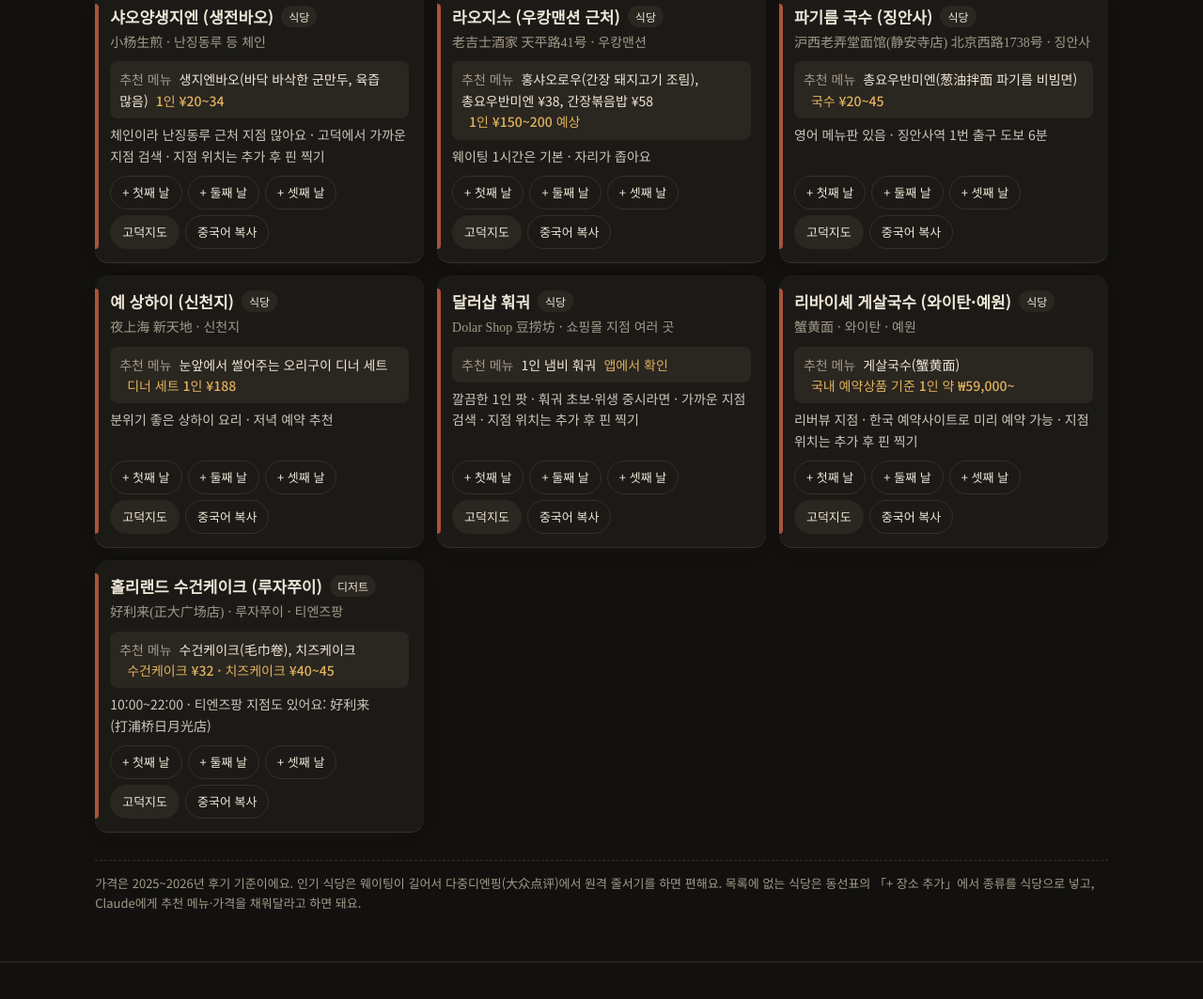
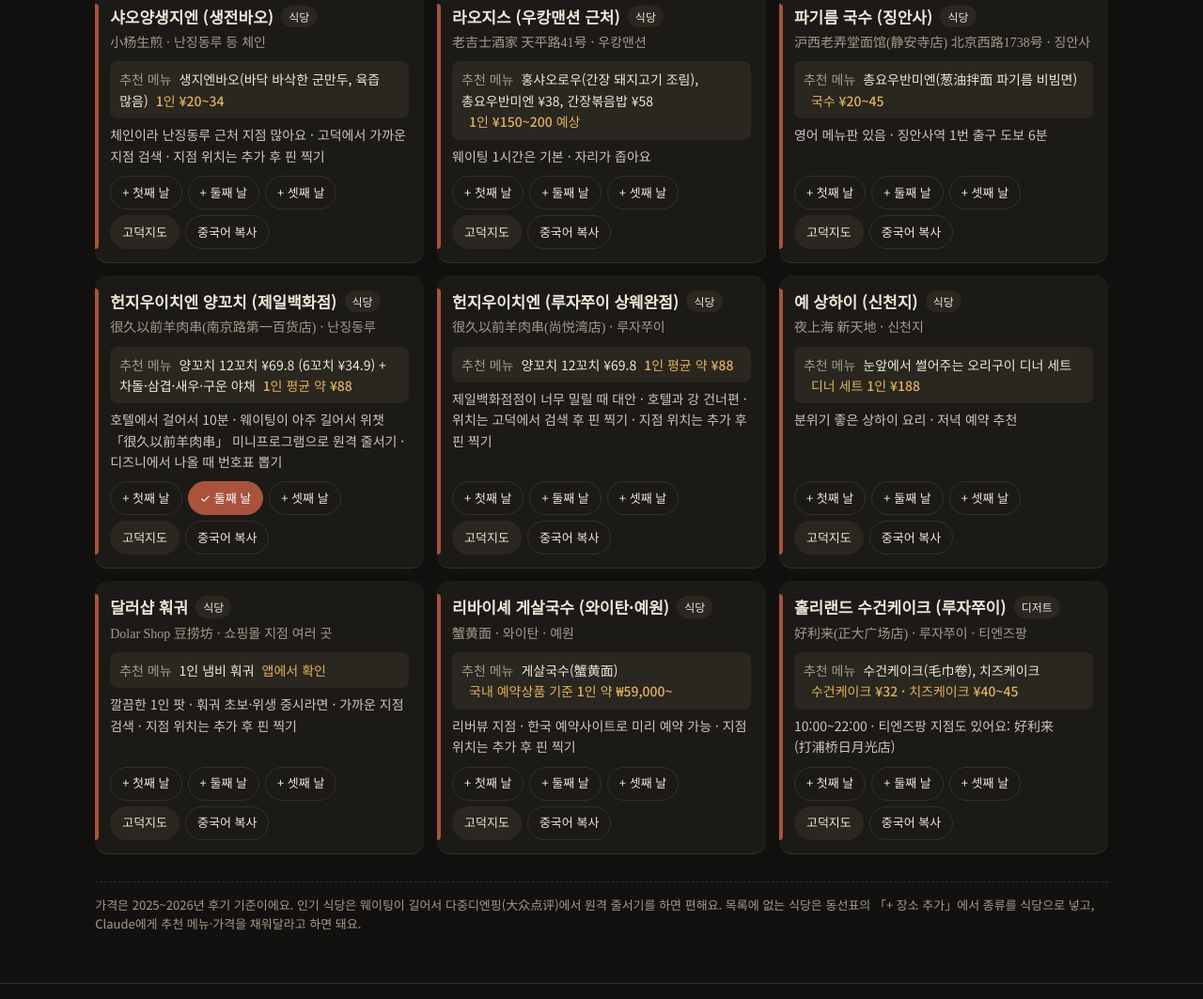
Before and after one commit to thesummmni/shanghai-trip, a plain HTML site: page index.html in a window 1280 px wide. Shown: the part 9863-10926 px from the top of the page at 94% size. Drawn offline with nearby package versions, Linux system fonts and the light colour scheme.

Commit message:
둘째 날 디즈니 후 헌지우이치엔(제일백화점점) 추가
Co-Authored-By: Claude Opus 5.5 <noreply@anthropic.com>
Claude-Session: https://claude.ai/code/session_01971wrJq8q6CenBmpuSeJAq

```diff
--- a/index.html
+++ b/index.html
@@ -226,6 +226,8 @@ const FOOD=[
  {name:'샤오양생지엔 (생전바오)',area:'난징동루 등 체인',zh:'小杨生煎',lng:null,lat:null,type:'food',menu:'생지엔바오(바닥 바삭한 군만두, 육즙 많음)',price:'1인 ¥20~34',note:'체인이라 난징동루 근처 지점 많아요 · 고덕에서 가까운 지점 검색'},
  {name:'라오지스 (우캉맨션 근처)',area:'우캉맨션',zh:'老吉士酒家 天平路41号',lng:121.4400,lat:31.2050,type:'food',menu:'홍샤오로우(간장 돼지고기 조림), 총요우반미엔 ¥38, 간장볶음밥 ¥58',price:'1인 ¥150~200 예상',note:'웨이팅 1시간은 기본 · 자리가 좁아요'},
  {name:'파기름 국수 (징안사)',area:'징안사',zh:'沪西老弄堂面馆(静安寺店) 北京西路1738号',lng:121.4470,lat:31.2275,type:'food',menu:'총요우반미엔(葱油拌面 파기름 비빔면)',price:'국수 ¥20~45',note:'영어 메뉴판 있음 · 징안사역 1번 출구 도보 6분'},
+ {name:'헌지우이치엔 양꼬치 (제일백화점)',zh:'很久以前羊肉串(南京路第一百货店)',lng:121.4763,lat:31.2353,type:'food',area:'난징동루',menu:'양꼬치 12꼬치 ¥69.8 (6꼬치 ¥34.9) + 차돌·삼겹·새우·구운 야채',price:'1인 평균 약 ¥88',note:'호텔에서 걸어서 10분 · 웨이팅이 아주 길어서 위챗 「很久以前羊肉串」 미니프로그램으로 원격 줄서기 · 디즈니에서 나올 때 번호표 뽑기'},
+ {name:'헌지우이치엔 (루자쭈이 상웨완점)',zh:'很久以前羊肉串(尚悦湾店)',lng:null,lat:null,type:'food',area:'루자쭈이',menu:'양꼬치 12꼬치 ¥69.8',price:'1인 평균 약 ¥88',note:'제일백화점점이 너무 밀릴 때 대안 · 호텔과 강 건너편 · 위치는 고덕에서 검색 후 핀 찍기'},
  {name:'예 상하이 (신천지)',zh:'夜上海 新天地',lng:121.4748,lat:31.2198,type:'food',area:'신천지',menu:'눈앞에서 썰어주는 오리구이 디너 세트',price:'디너 세트 1인 ¥188',note:'분위기 좋은 상하이 요리 · 저녁 예약 추천'},
  {name:'달러샵 훠궈',zh:'Dolar Shop 豆捞坊',lng:null,lat:null,type:'food',area:'쇼핑몰 지점 여러 곳',menu:'1인 냄비 훠궈',price:'앱에서 확인',note:'깔끔한 1인 팟 · 훠궈 초보·위생 중시라면 · 가까운 지점 검색'},
  {name:'리바이셰 게살국수 (와이탄·예원)',zh:'蟹黄面',lng:null,lat:null,type:'food',area:'와이탄 · 예원',menu:'게살국수(蟹黄面)',price:'국내 예약상품 기준 1인 약 ₩59,000~',note:'리버뷰 지점 · 한국 예약사이트로 미리 예약 가능'},
@@ -280,6 +282,7 @@ const PRESETS=[
  ['상하이 디즈니랜드','上海迪士尼乐园',121.6672,31.1440],['홍차오공항 T2','虹桥机场T2',121.3260,31.1960]];
 const RIVER=[[121.455,31.175],[121.478,31.190],[121.497,31.205],[121.494,31.222],[121.496,31.234],[121.499,31.242],[121.508,31.248],[121.522,31.250],[121.537,31.255],[121.548,31.268],[121.556,31.290],[121.565,31.320]];
 
+const HJYQ={name:'헌지우이치엔 양꼬치 (제일백화점)',zh:'很久以前羊肉串(南京路第一百货店)',lng:121.4763,lat:31.2353,type:'food',menu:'양꼬치 12꼬치 ¥69.8 (6꼬치 ¥34.9) + 차돌·삼겹·새우',price:'1인 평균 약 ¥88',stay:90,lock:true,note:'디즈니 나오면서 위챗으로 원격 줄서기 → 지하철 11호선·2호선이나 택시로 · 끝나면 호텔까지 걸어서 10분'};
 const DEFAULT={v:1,days:[
  {id:'d1',label:'첫째 날',title:'도착 · 시내 체험',color:'#a9533c',
   start:{...PVG,id:'s1',time:'10:00',stay:60,note:'MU5052 착륙 10:00 → 입국심사·수하물 약 1시간'},
@@ -293,7 +296,8 @@ const DEFAULT={v:1,days:[
  {id:'d2',label:'둘째 날',title:'디즈니 데이',color:'#7d6a8f',
   start:{...HOTEL,id:'s2',time:'07:20',stay:0,note:'지하철 2호선 → 11호선 디즈니역, 약 1시간'},
   end:{...HOTEL,id:'e2',note:''},
-  stops:[{id:uid(),name:'상하이 디즈니랜드',zh:'上海迪士尼乐园',lng:121.6672,lat:31.1440,stay:720,want:'08:30',lock:true,note:'운영시간·불꽃놀이 시간은 공식 앱(上海迪士尼度假区)에서 전날 확인'}]},
+  stops:[{id:uid(),name:'상하이 디즈니랜드',zh:'上海迪士尼乐园',lng:121.6672,lat:31.1440,stay:720,want:'08:30',lock:true,note:'운영시간·불꽃놀이 시간은 공식 앱(上海迪士尼度假区)에서 전날 확인'},
+   {id:'hjyq',...HJYQ}]},
  {id:'d3',label:'셋째 날',title:'여유 · 출국',color:'#a07a2c',
   start:{...HOTEL,id:'s3',time:'10:00',stay:0,note:'체크아웃 12:00 전 — 짐은 프런트 보관 후 외출 가능'},
   end:{...PVG,id:'e3',deadline:'14:45',note:'MU5051 17:45 출발 → 3시간 전 도착 권장'},
@@ -341,6 +345,7 @@ if(!S||!S.days)S=JSON.parse(JSON.stringify(DEFAULT));
 if(!S.checks)S.checks=seedChecks();
 if(!S.gifts)S.gifts=seedGifts();
 if(!S.deliv)S.deliv=seedDeliv();
+if(!S.hjyq){S.hjyq=1;const d2=S.days.find(d=>d.id==='d2');if(d2&&!d2.stops.some(x=>/헌지우이치엔/.test(x.name))){const di=d2.stops.findIndex(x=>/디즈니/.test(x.name));d2.stops.splice(di<0?d2.stops.length:di+1,0,{id:'hjyq',...HJYQ})}}
 [...(S.checks||[]),...(S.gifts||[])].forEach(x=>{['t','d','sec'].forEach(k=>{if(x[k])x[k]=x[k].replace('(1/4)','(둘째 날)').replace(/^1\/4 /,'둘째 날 ')})});
 if(!S.money)S.money={rate:195,items:[]};
 S.money.items=S.money.items.filter(x=>x.t!=='호텔 2박 (트립닷컴)');if(!S.money.deps)S.money.deps=[];if(!S.money.holder)S.money.holder='a';
```
